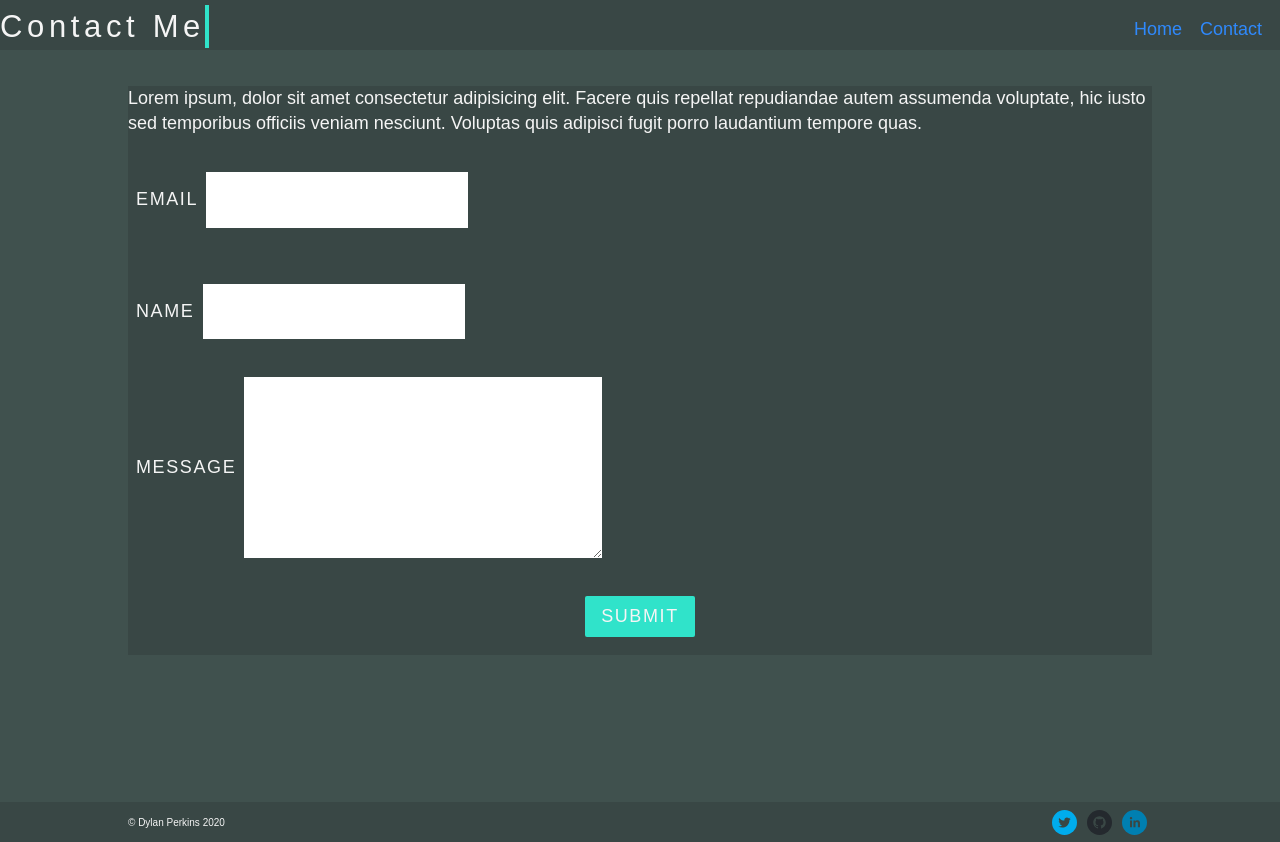
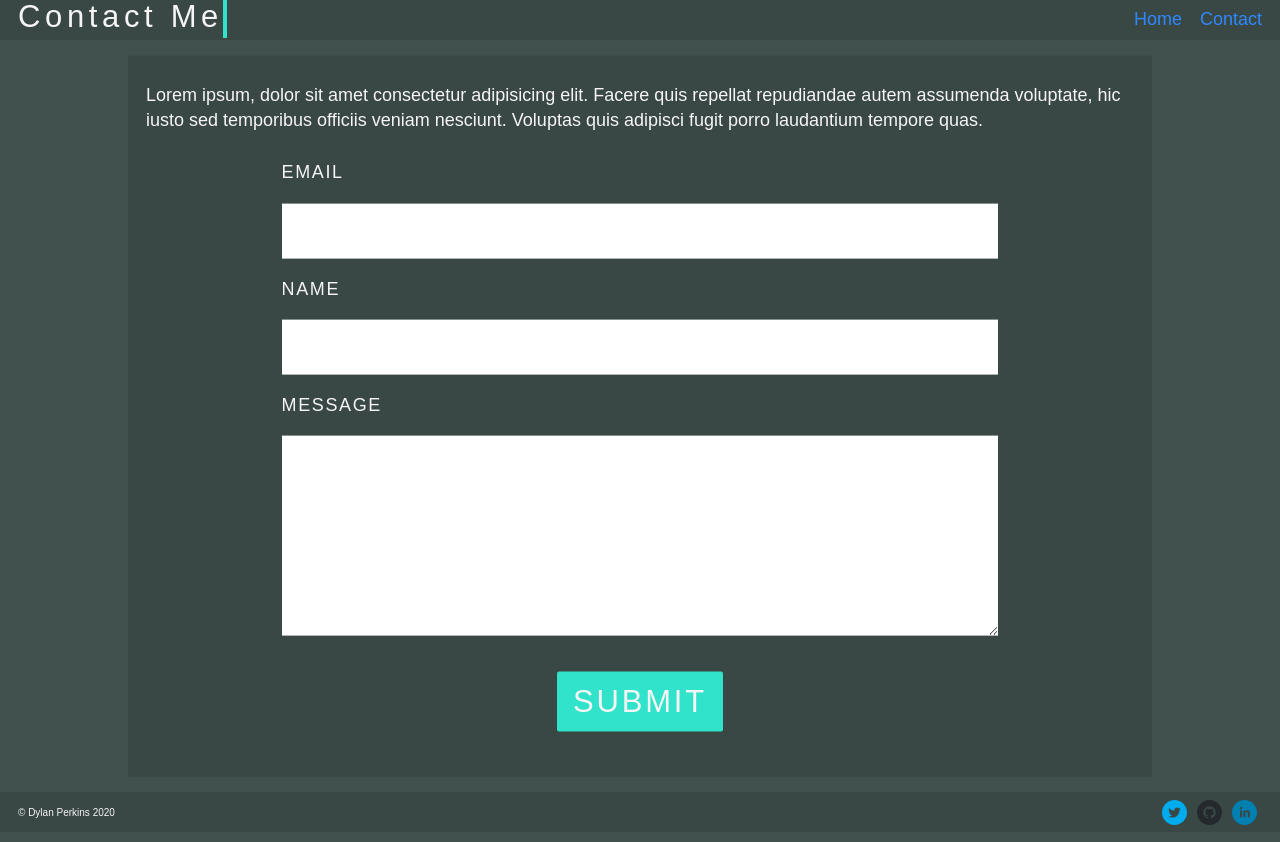
Before and after one commit to dyllper/portfolio, a Gatsby site: page /contact in a window 1280 px wide. Built offline with nearby package versions, Linux system fonts and the light colour scheme; Gatsby itself is replaced by a stand-in of ours.

Commit message:
Fixing styling on home page and contact page.

```diff
--- a/src/components/project-list.js
+++ b/src/components/project-list.js
@@ -29,7 +29,7 @@ export default function ProjectList() {
         const { title, blurb, url } = edge.node.frontmatter
         const { slug } = edge.node.fields
         const classList = `${styles.projectContainer} ${
-          index % 2 !== 0 ? `${styles.dark} ${styles.reverse}` : ""
+          index % 2 !== 0 ? `${styles.reverse}` : `${styles.dark}`
         }`
         return (
           <div className={classList} key={index}>
--- a/src/pages/contact.js
+++ b/src/pages/contact.js
@@ -8,14 +8,15 @@ import styles from "../styles/contact.module.scss"
 const LongPageNamePage = () => (
   <Layout pageName="Contact Me">
     <SEO title="Test" />
+    <section className={styles.contactSection}>
       <div className={styles.contactContainer}>
         <p>
           Lorem ipsum, dolor sit amet consectetur adipisicing elit. Facere quis
-        repellat repudiandae autem assumenda voluptate, hic iusto sed temporibus
-        officiis veniam nesciunt. Voluptas quis adipisci fugit porro laudantium
-        tempore quas.
+          repellat repudiandae autem assumenda voluptate, hic iusto sed
+          temporibus officiis veniam nesciunt. Voluptas quis adipisci fugit
+          porro laudantium tempore quas.
         </p>
-      <form className={styles.flexForm}>
+        <form className={styles.flexForm} data-netlify="true">
           <ul>
             <li>
               <label htmlFor="email">EMAIL</label>
@@ -27,7 +28,7 @@ const LongPageNamePage = () => (
             </li>
             <li>
               <label htmlFor="message">MESSAGE</label>
-            <textarea name="message" id="message" rows="6" cols="30"></textarea>
+              <textarea name="message" id="message"></textarea>
             </li>
             <li>
               <button type="submit">Submit</button>
@@ -35,6 +36,7 @@ const LongPageNamePage = () => (
           </ul>
         </form>
       </div>
+    </section>
   </Layout>
 )
 
--- a/src/pages/index.js
+++ b/src/pages/index.js
@@ -23,7 +23,7 @@ const IndexPage = () => {
   return (
     <Layout pageName="Home">
       <SEO title="Home" />
-      <section className={styles.aboutSection}>
+      <section aria-label="About Section">
         <Img
           className={styles.imageContainer}
           fluid={data.file.childImageSharp.fluid}
--- a/src/projects/placeholder.md
+++ b/src/projects/placeholder.md
@@ -1,12 +1,12 @@
 ---
-title: "Placeholder"
-url: "https://google.com"
-blurb: "Placeholder project for styling and layout purposes."
-technologies: "NextJS"
-githubClient: "https://github.com/dyllper"
+title: "Star Wars Translator"
+url: "https://nervous-hoover-0aa86a.netlify.app/"
+blurb: "Type or speak a message and translate it into your favorite Star Wars language!"
+technologies: "NextJS, Watson Speech-to-Text API, Funtranslations API"
+githubClient: "https://github.com/dyllper/star-wars-translator"
 githubServer: ""
 ---
 
-Lorem, ipsum dolor sit amet consectetur adipisicing elit. Dolores mollitia similique aliquid dignissimos architecto laborum? Non impedit possimus omnis magni sed tempore, voluptatibus dolorem dolor aperiam, ipsum doloribus ipsa laudantium.
+This web app translates your message into one of six Star Wars languages as provided by the [FunTranslation Star Wars API](https://api.funtranslations.com/). While you can type your message, if you have a microphone on hand you can also speak your message and have it transcribed to text thanks to the  [IBM Watson Speech to Text API](https://github.com/watson-developer-cloud/speech-javascript-sdk)!
 
-Lorem, ipsum dolor sit amet consectetur adipisicing elit. Dolores mollitia similique aliquid dignissimos architecto laborum? Non impedit possimus omnis magni sed tempore, voluptatibus dolorem dolor aperiam, ipsum doloribus ipsa laudantium.
+Note that there may be errors in translation due to the limits placed on the free version of the Funtranslations API.
--- a/src/styles/contact.module.scss
+++ b/src/styles/contact.module.scss
@@ -1,25 +1,38 @@
 // Utilities
 @import "./Utilities/variables.scss";
 
+.contactSection {
+  position: relative;
+  height: 85vh;
+  min-height: 85vh;
+}
+
 .contactContainer {
-  width: 80%;
-  margin: 0 auto;
+  position: absolute;
+  top: 50%;
+  -ms-transform: translateY(-50%);
+  transform: translateY(-50%);
   background-color: $bg-color-dark;
+
+  p {
+    margin: $margin-medium $margin-small;
+  }
 }
 
 .flexForm {
   list-style-type: none;
-  padding: 0;
-  margin: 0 auto;
+  width: 70%;
+  margin: $margin-medium auto;
 
   li {
     display: flex;
     flex-wrap: wrap;
     align-items: center;
+    margin: 0;
 
     label,
     p {
-      padding: 0.8rem;
+      margin: 0;
       font-weight: 300;
       letter-spacing: 0.09em;
       text-transform: uppercase;
@@ -27,8 +40,18 @@
 
     input,
     textarea {
+      margin: $margin-small 0;
+      border: none;
+      width: 100%;
+    }
+
+    input {
       padding: 1.5rem;
-      border: none;
+      margin-left: auto;
+    }
+
+    textarea {
+      height: 20rem;
     }
 
     button {
@@ -38,13 +61,10 @@
       border: none;
       background: $button-color;
       color: $text-color;
+      font-size: $header3;
       text-transform: uppercase;
       letter-spacing: 0.09em;
       border-radius: 2px;
     }
   }
-
-  li:not(:last-child) {
-    margin-bottom: 2rem;
-  }
 }
--- a/src/styles/header.module.scss
+++ b/src/styles/header.module.scss
@@ -6,17 +6,17 @@
   justify-content: space-between;
   align-items: center;
   margin-bottom: $margin-large;
-  height: 5rem;
+  height: 5vh;
   background-color: $bg-color-dark;
   width: 100%;
-  padding-top: 1rem;
+  padding: 0 $margin-small;
 }
 
 .navLinks {
   display: flex;
 }
 
-.link {
+.link:first-child {
   padding-right: $margin-small;
 }
 
--- a/src/styles/layout.module.scss
+++ b/src/styles/layout.module.scss
@@ -2,17 +2,21 @@
 @import "./Utilities/variables.scss";
 
 .appBody {
+  width: 80%;
+  max-width: 128rem;
   min-height: 85vh;
+  margin: 0 auto;
 }
 
 .footer {
-  min-height: 5vh;
-  background-color: $bg-color-dark;
-  margin-top: $margin-large;
-  padding: 0 10%;
   display: flex;
   justify-content: space-between;
   align-items: center;
+  height: 5vh;
+  min-height: 5vh;
+  padding: 0 $margin-small;
+  margin-top: $margin-large;
+  background-color: $bg-color-dark;
 }
 
 .socialIcons {
```
Also changed, not shown: src/styles/index.module.scss (+1 -6 lines), src/styles/project-list.module.scss (+6 -2 lines). Lines whose indentation alone changed are shown as unchanged.
